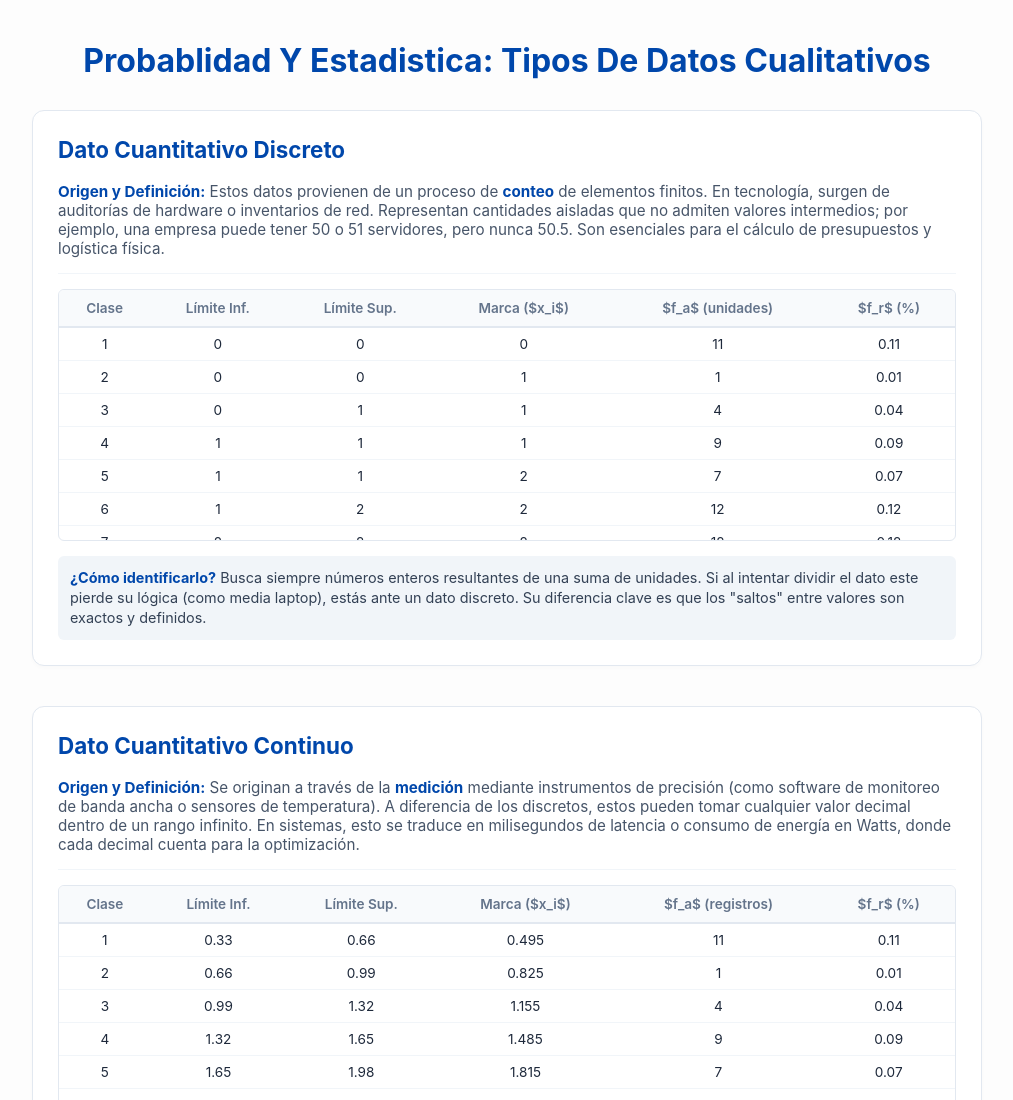
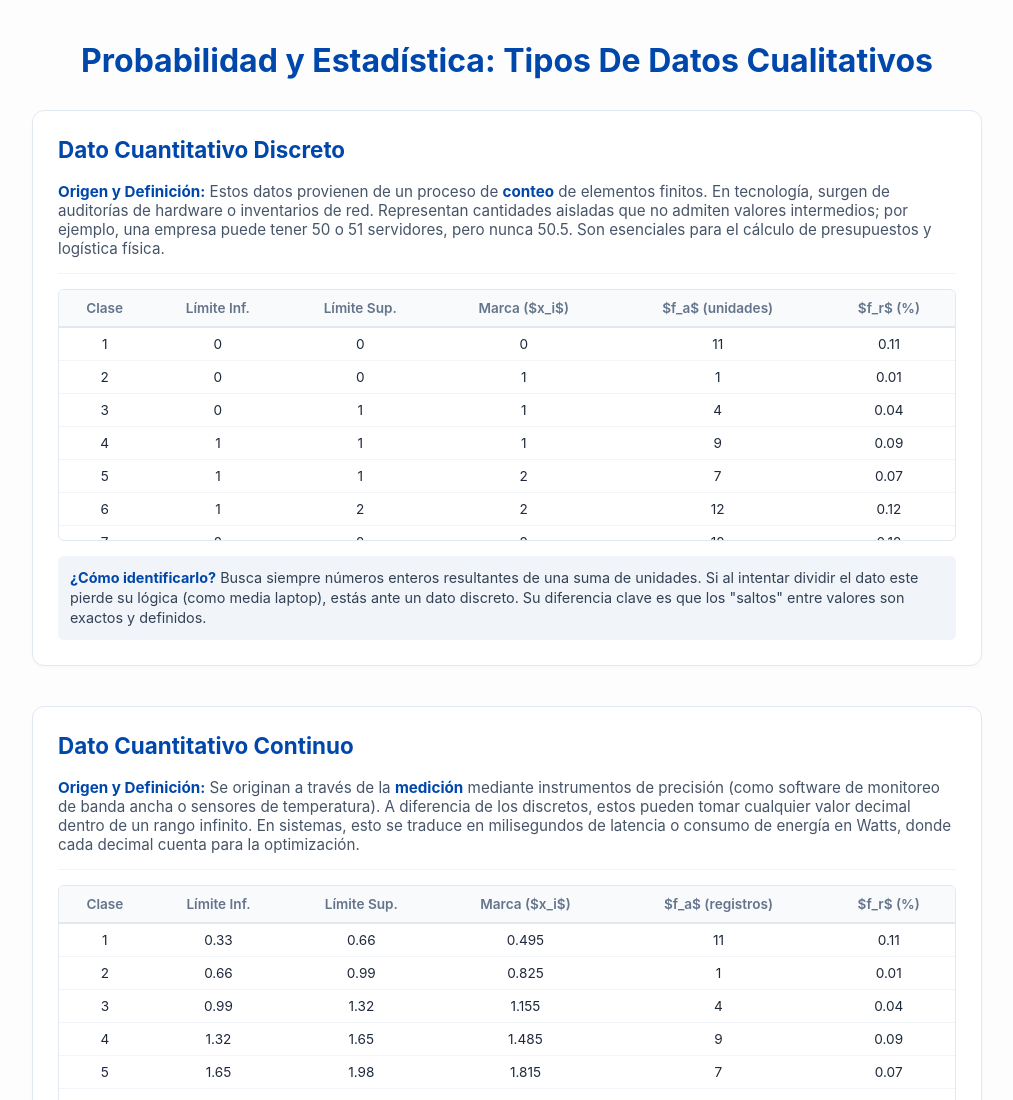
Before and after one commit to GonzalezKarencin/2026_PE_T1_230110320, a plain HTML site: page index.html in a window 1280 px wide. Shown: the top 1100 px of the page, without its empty margins (133-1146 px from the left). Drawn offline with Linux system fonts and the light colour scheme.

Commit message:
Se corrigieron errores gramaticales

```diff
--- a/index.html
+++ b/index.html
@@ -28,7 +28,7 @@
 <body>
 
 <div class="container">
-    <h1>Probablidad Y Estadistica: Tipos De Datos Cualitativos</h1>
+    <h1>Probabilidad y Estadística: Tipos De Datos Cualitativos</h1>
 
     <div class="card">
         <h2>Dato Cuantitativo Discreto</h2>
```
